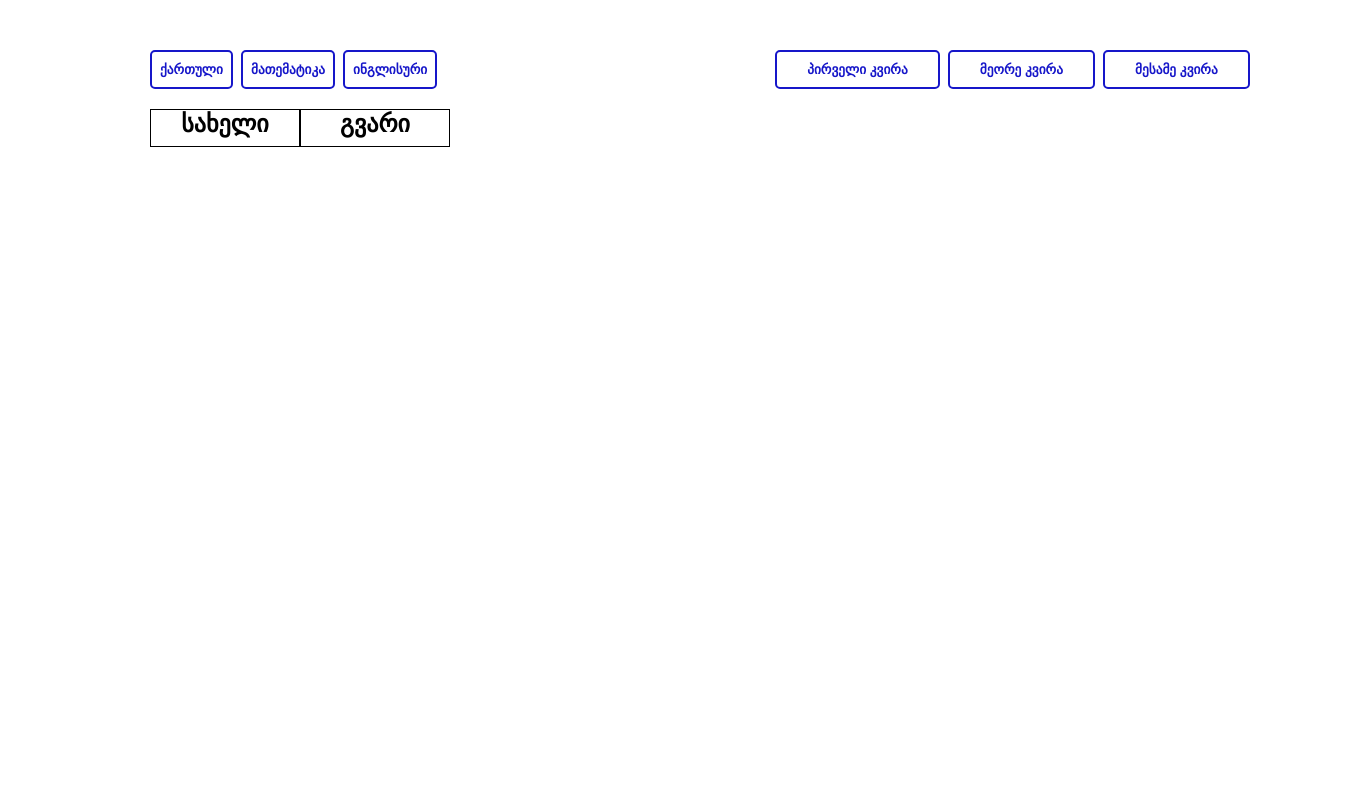
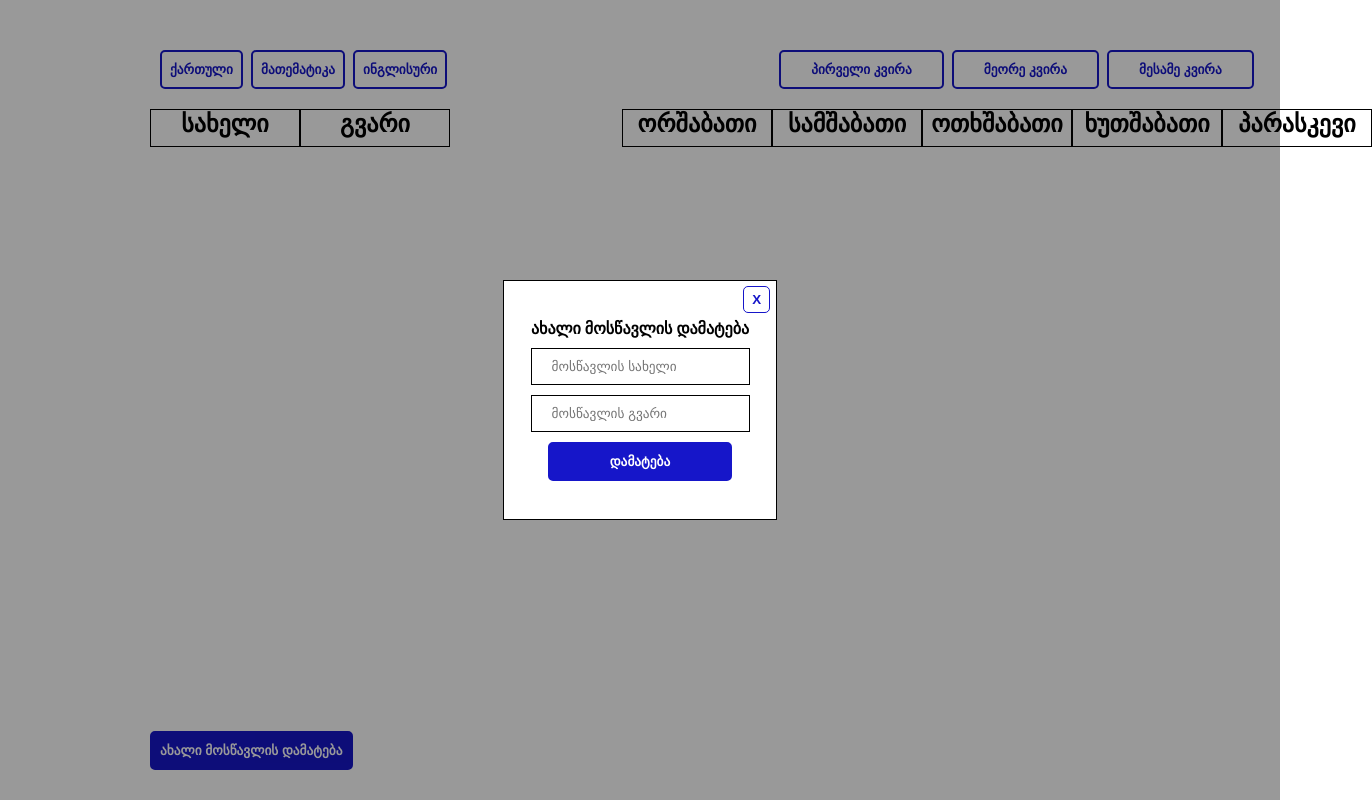
Before and after one commit to Tornike512/School-Journal, a React (Vite) app: page / in a window 1280 px wide. Shown: the whole page, 1372 px wide, since content can reach past the window. Built offline with nearby package versions, Linux system fonts and the light colour scheme.

Commit message:
added student add function and modal

```diff
--- /dev/null
+++ b/src/AddStudent/AddStudent.jsx
@@ -0,0 +1,9 @@
+import "./AddStudent.scss";
+
+export function AddStudent() {
+  return (
+    <>
+      <button className="add-student">ახალი მოსწავლის დამატება</button>
+    </>
+  );
+}
--- /dev/null
+++ b/src/AddStudent/AddStudent.scss
@@ -0,0 +1,17 @@
+.add-student {
+  padding: 10px 8px;
+  position: fixed;
+  bottom: 30px;
+  left: 150px;
+  border: 2px solid rgb(22, 22, 201);
+  border-radius: 5px;
+  background-color: rgb(22, 22, 201);
+  color: #ffffff;
+  font-weight: bold;
+  cursor: pointer;
+
+  &:hover {
+    background-color: #ffffff;
+    color: rgb(22, 22, 201);
+  }
+}
--- /dev/null
+++ b/src/AddStudent/index.js
@@ -0,0 +1 @@
+export { AddStudent } from "./AddStudent";
--- /dev/null
+++ b/src/AddStudentModal/AddStudentModal.jsx
@@ -0,0 +1,17 @@
+import "./AddStudentModal.scss";
+
+export function AddStudentModal({ visible = false }) {
+  return (
+    <div className="modal-background">
+      <div className="modal">
+        <button className="x-button">X</button>
+        <h1>ახალი მოსწავლის დამატება</h1>
+        <form className="modal__input">
+          <input placeholder="მოსწავლის სახელი" />
+          <input placeholder="მოსწავლის გვარი" />
+        </form>
+        <button className="add-button">დამატება</button>
+      </div>
+    </div>
+  );
+}
--- /dev/null
+++ b/src/AddStudentModal/AddStudentmodal.scss
@@ -0,0 +1,69 @@
+.modal-background {
+  width: 100%;
+  height: 100%;
+  background-color: rgba(0, 0, 0, 0.4);
+  position: absolute;
+  top: 0;
+  left: 0;
+
+  .modal {
+    width: 274px;
+    height: 240px;
+    display: flex;
+    justify-content: center;
+    align-items: center;
+    flex-direction: column;
+    position: absolute;
+    top: 50%;
+    left: 50%;
+    transform: translate(-50%, -50%);
+    background-color: #ffffff;
+    border: 1px solid black;
+
+    .x-button {
+      padding: 5px 8px;
+      margin-right: 8px;
+      position: absolute;
+      top: 2%;
+      left: 88%;
+      border: 1px solid rgb(22, 22, 201);
+      border-radius: 5px;
+      background-color: #ffffff;
+      color: #1616c9;
+      font-weight: bold;
+      cursor: pointer;
+
+      &:hover {
+        background-color: rgb(22, 22, 201);
+        color: #ffffff;
+      }
+    }
+
+    h1 {
+      margin-bottom: 10px;
+      font-size: 16px;
+    }
+
+    input {
+      display: flex;
+      margin-bottom: 10px;
+      padding: 10px 20px;
+      border: 1px solid black;
+    }
+
+    .add-button {
+      padding: 10px 60px;
+      border: 2px solid rgb(22, 22, 201);
+      border-radius: 5px;
+      background-color: rgb(22, 22, 201);
+      color: #ffffff;
+      font-weight: bold;
+      cursor: pointer;
+
+      &:hover {
+        background-color: #ffffff;
+        color: rgb(22, 22, 201);
+      }
+    }
+  }
+}
--- /dev/null
+++ b/src/AddStudentModal/index.js
@@ -0,0 +1 @@
+export { AddStudentModal } from "./AddStudentModal";
--- a/src/App.jsx
+++ b/src/App.jsx
@@ -11,6 +11,9 @@ import "./Objects/Objects.scss";
 import "./Spacing.scss";
 
 import { StudentsList } from "./StudentsList";
+import { AddStudent } from "./AddStudent";
+
+import { AddStudentModal } from "./AddStudentModal";
 
 function App() {
   return (
@@ -28,8 +31,14 @@ function App() {
         </div>
       </section>
       <section>
-        <StudentsList></StudentsList>
+        <div className="list-spacing">
+          <StudentsList></StudentsList>
+        </div>
       </section>
+      <section>
+        <AddStudent></AddStudent>
+      </section>
+      <AddStudentModal></AddStudentModal>
     </>
   );
 }
--- a/src/Objects/English/English.scss
+++ b/src/Objects/English/English.scss
@@ -4,7 +4,7 @@
   border: 2px solid rgb(22, 22, 201);
   border-radius: 5px;
   background-color: #ffffff;
-  color: rgb(22, 22, 201);
+  color: #1616c9;
   font-weight: bold;
   cursor: pointer;
 
--- a/src/Objects/Objects.scss
+++ b/src/Objects/Objects.scss
@@ -1,4 +1,4 @@
 .objects {
   margin-top: 50px;
-  margin-left: 150px;
+  margin-left: 160px;
 }
--- a/src/StudentsList/StudentsList.jsx
+++ b/src/StudentsList/StudentsList.jsx
@@ -2,12 +2,17 @@ import "./StudentsList.scss";
 
 export function StudentsList() {
   return (
-    <div className="info-spacing">
-      <div className="first-name">
-        <h1>სახელი</h1>
+    <div className="week-info-spacing">
+      <div className="info-spacing">
+        <h1 className="first-name">სახელი</h1>
+        <h1 className="last-name">გვარი</h1>
       </div>
-      <div className="last-name">
-        <h1>გვარი</h1>
+      <div className="week-spacing">
+        <h1 className="monday">ორშაბათი</h1>
+        <h1 className="tuesday">სამშაბათი</h1>
+        <h1 className="wednesday">ოთხშაბათი</h1>
+        <h1 className="thursday">ხუთშაბათი</h1>
+        <h1 className="friday">პარასკევი</h1>
       </div>
     </div>
   );
--- a/src/StudentsList/StudentsList.scss
+++ b/src/StudentsList/StudentsList.scss
@@ -1,3 +1,6 @@
+.week-info-spacing {
+  display: flex;
+
   .info-spacing {
     display: flex;
     margin-left: 150px;
@@ -19,3 +22,45 @@
       border: 1px solid black;
     }
   }
+  .week-spacing {
+    display: flex;
+    margin-top: 20px;
+    margin-left: 172px;
+
+    .monday {
+      display: flex;
+      justify-content: center;
+      width: 150px;
+      height: 38px;
+      border: 1px solid black;
+    }
+    .tuesday {
+      display: flex;
+      justify-content: center;
+      width: 150px;
+      height: 38px;
+      border: 1px solid black;
+    }
+    .wednesday {
+      display: flex;
+      justify-content: center;
+      width: 150px;
+      height: 38px;
+      border: 1px solid black;
+    }
+    .thursday {
+      display: flex;
+      justify-content: center;
+      width: 150px;
+      height: 38px;
+      border: 1px solid black;
+    }
+    .friday {
+      display: flex;
+      justify-content: center;
+      width: 150px;
+      height: 38px;
+      border: 1px solid black;
+    }
+  }
+}
--- a/src/Week/Week.scss
+++ b/src/Week/Week.scss
@@ -1,4 +1,4 @@
 .week {
   margin-top: 50px;
-  margin-left: 330px;
+  margin-left: 324px;
 }
```
Lines whose indentation alone changed are shown as unchanged.
